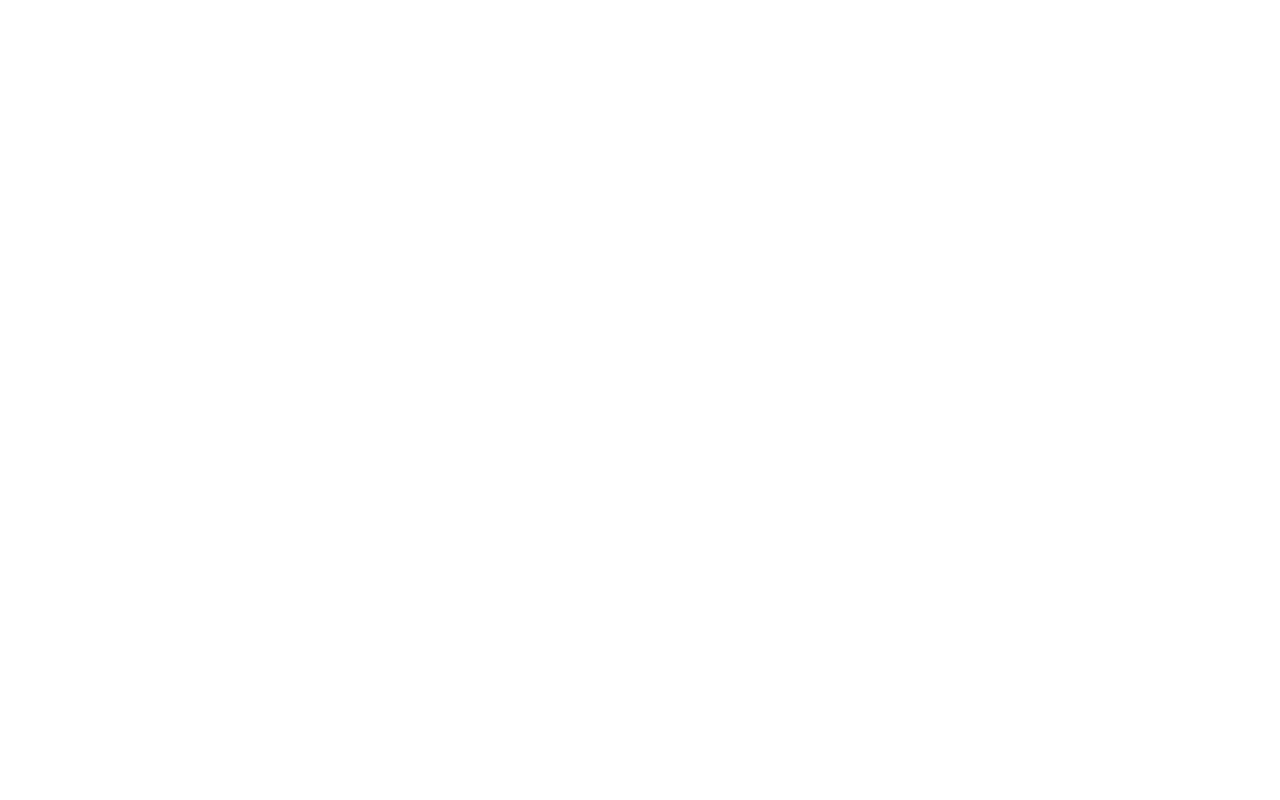
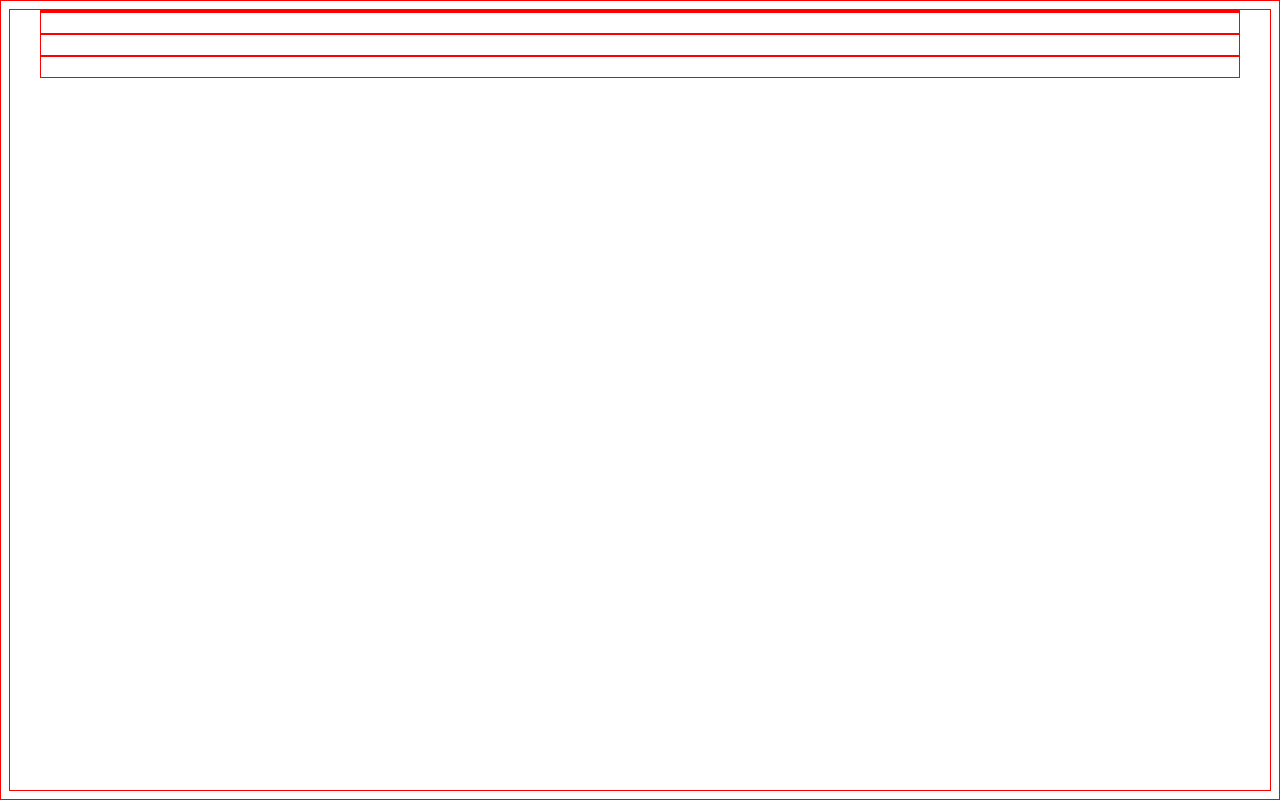
Before and after one commit to carchi8py/P-Portfolio, a plain HTML site: page index.html in a window 1280 px wide. Drawn offline with Linux system fonts and the light colour scheme.

Commit message:
Check if strcuture works

```diff
--- a/css/main.css
+++ b/css/main.css
@@ -1,3 +1,17 @@
+* {
+    border: 1px solid red !important;
+}
+
+* {
+    -webkit-box-sizing: border-box;
+    -moz-box-sizing: border-box;
+    -ms-box-sizing: border-box;
+    box-sizing: border-box;
+}
+
+
+
+
 .grid {
     margin: 0 auto;
     max-width: 1200px;
--- a/index.html
+++ b/index.html
@@ -0,0 +1,16 @@
+<html>
+	<head>
+		<title>Chris Archibald's Portfolio</title>
+		<link rel="stylesheet" type="text/css" href="css/main.css">
+	</head>
+	<body>
+		<div class="grid">
+			<div class="row">
+			</div>
+			<div class="row">
+			</div>
+			<div class="row">
+			</div>
+		</div>
+	</body>
+</html>
```
